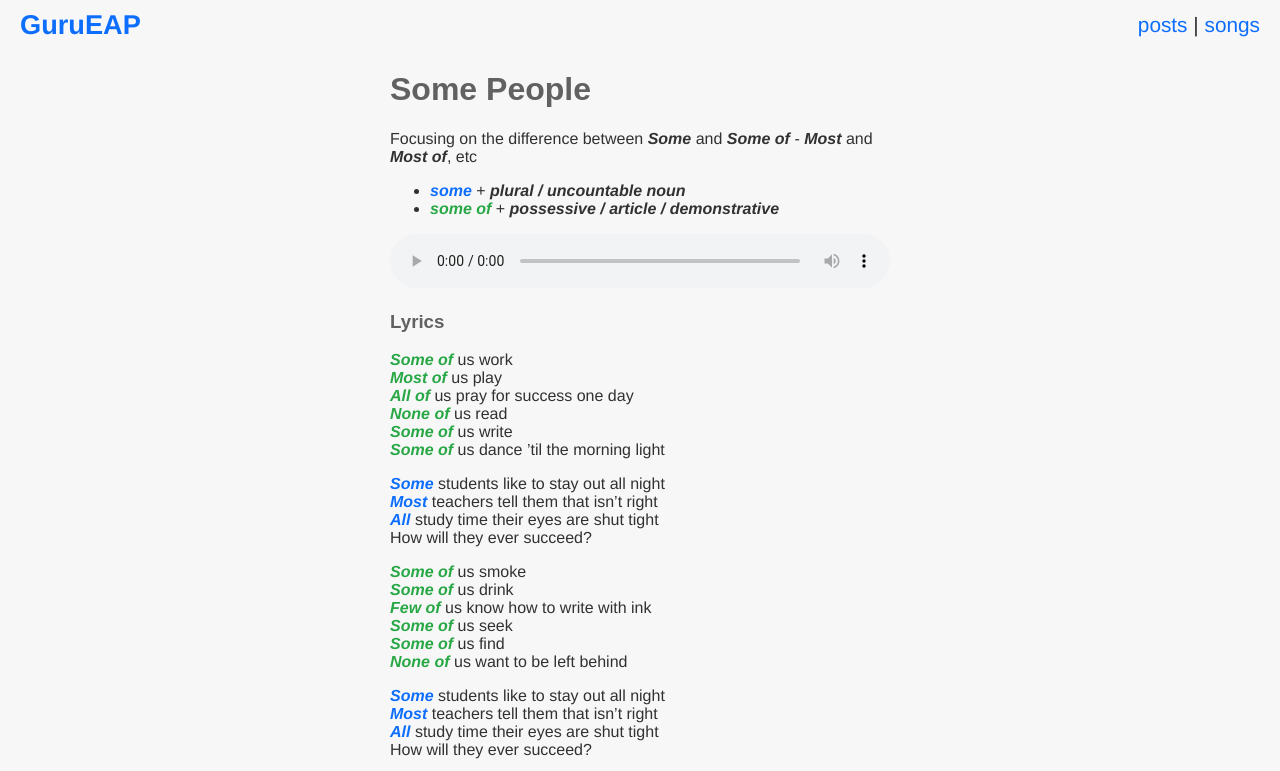
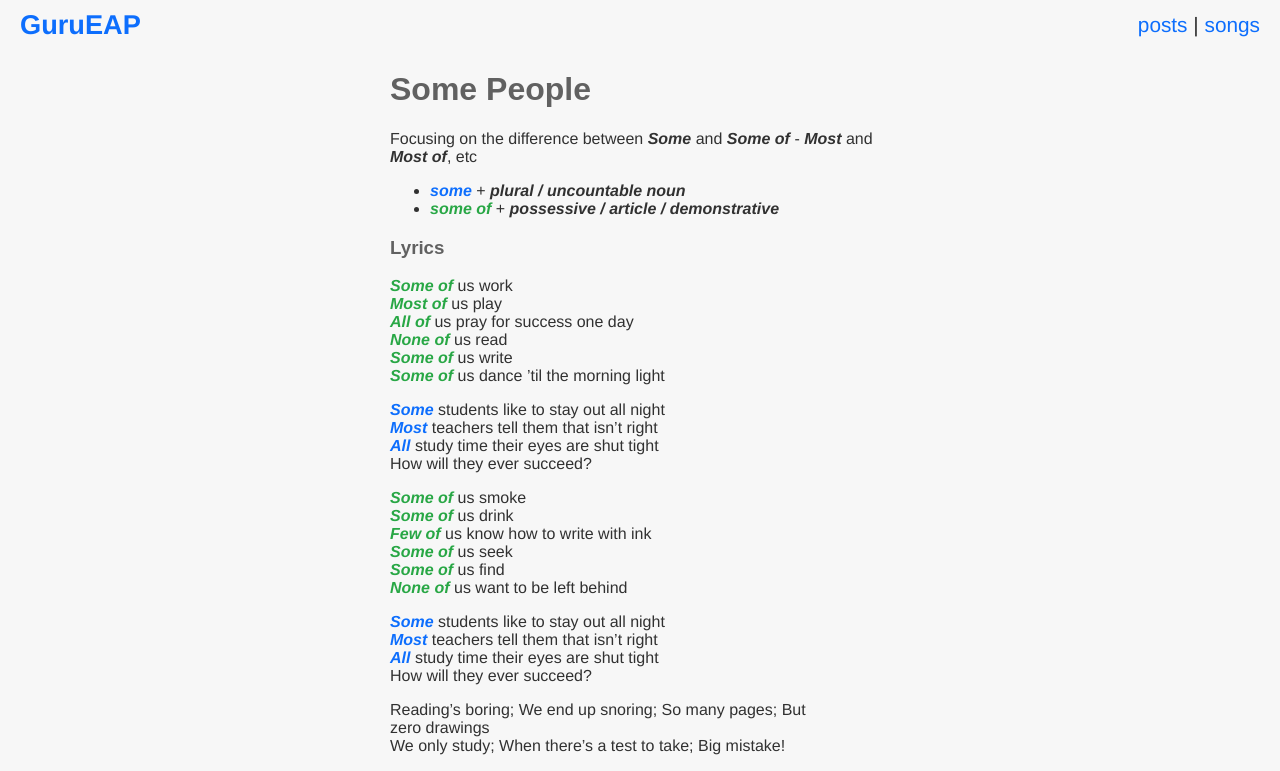
Before and after one commit to boltonsteve/gurueap, a SvelteKit app: page /songs/some-people in a window 1280 px wide. Shown: the top 771 px of the page. Built offline with nearby package versions, Linux system fonts and the light colour scheme.

Commit message:
troubleshooting

```diff
--- a/src/routes/songs/some-people/+page.svelte
+++ b/src/routes/songs/some-people/+page.svelte
@@ -1,5 +1,4 @@
 <script>
-    import Youtube from "svelte-youtube-embed";
     document.title = 'Song: Some People';
 </script>
 
@@ -13,11 +12,6 @@
         <li><span class="font-weight-bold text-primary font-italic">some</span> + <b><i>plural / uncountable noun</i></b></li>
         <li><span class="font-weight-bold text-success font-italic">some of</span> + <b><i>possessive / article / demonstrative</i></b></li>
     </ul>
-
-<audio controls style="width:100%;">
-    <source src="/audio/some-people.mp3" type="audio/mpeg">
-    Your browser does not support the audio element.
-</audio>
 
 <h3>Lyrics</h3>
 
```
